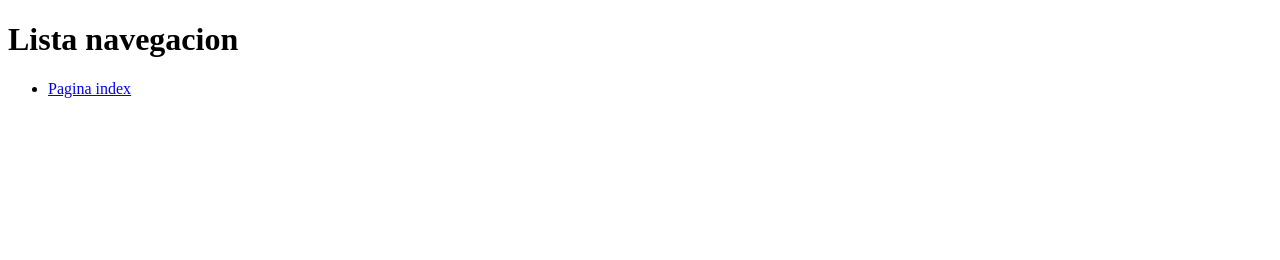
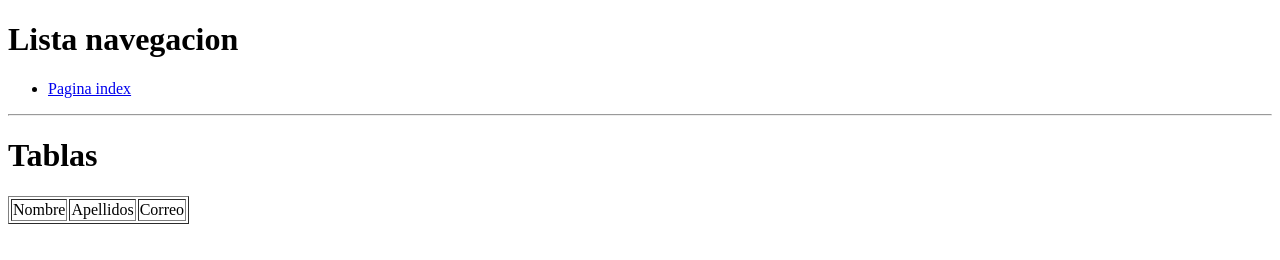
Before and after one commit to Idguerrero333/HTML, a plain HTML site: page contactos.html in a window 1280 px wide. Drawn offline with Linux system fonts and the light colour scheme.

Commit message:
Update contactos.html tabla

```diff
--- a/contactos.html
+++ b/contactos.html
@@ -11,5 +11,14 @@
         <a href="index.html">Pagina index</a> <!-- etiqueta a para enlaces y href para link o direccion-->
       </li>
     </ul>
+    <hr>
+    <h1>Tablas</h1>
+    <table border="1">
+      <tr><!-- etiqueta tr para filas-->
+        <td>Nombre</td><!-- etiqueta td para columnas-->
+        <td>Apellidos</td>
+        <td>Correo</td>
+      </tr>
+    </table>
   </body>
 </html>
```
